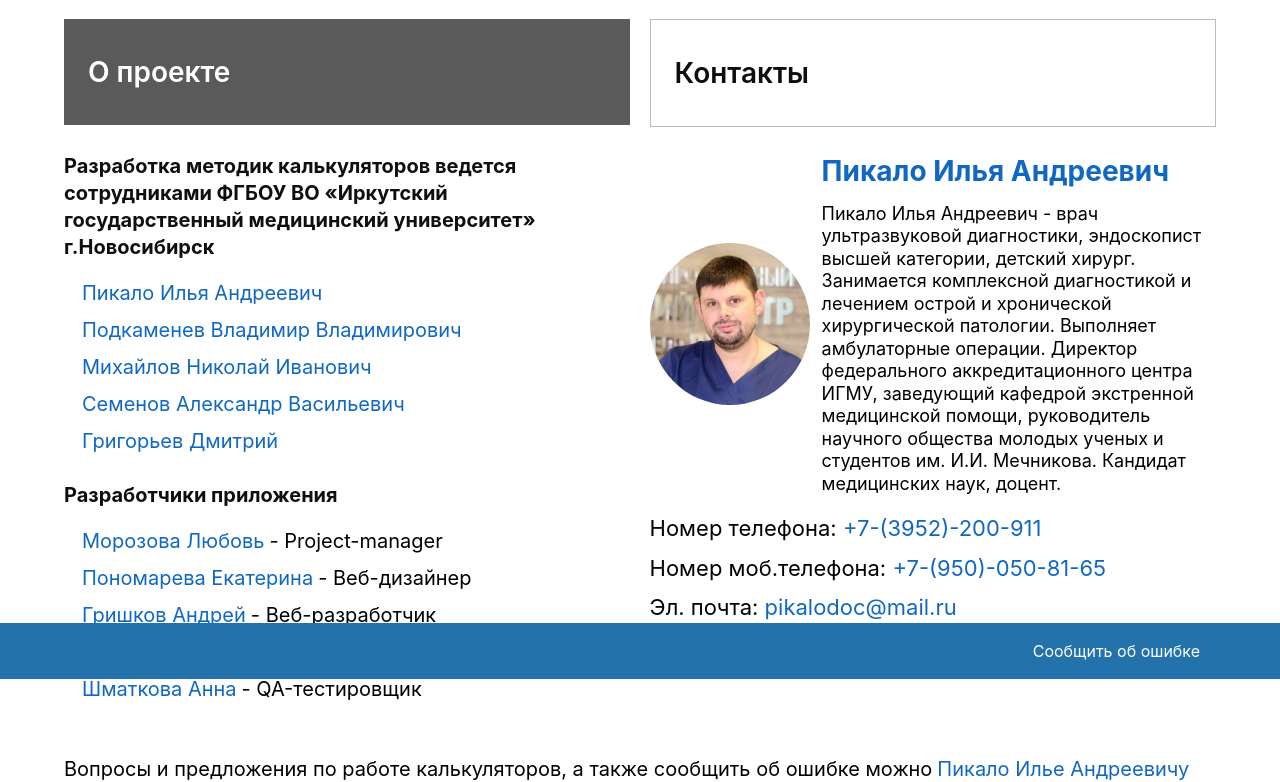
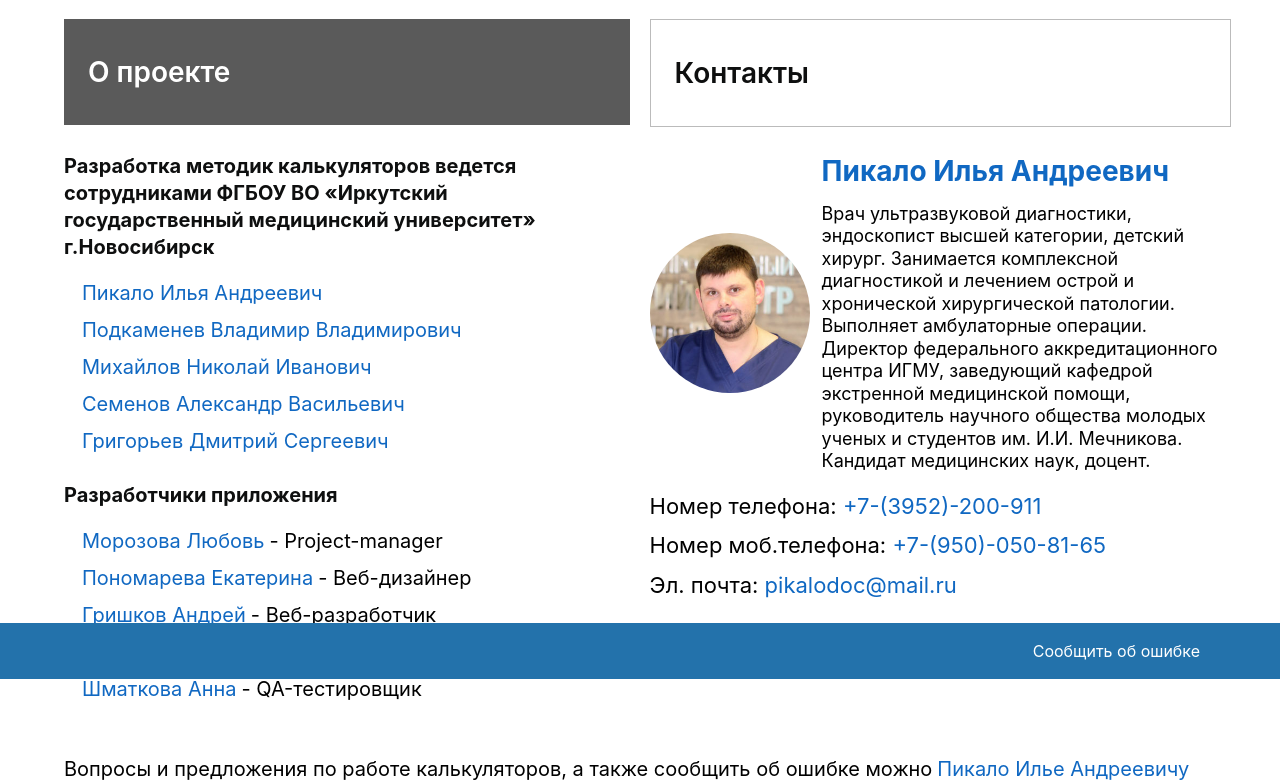
Before and after one commit to Andrey-Grishkov/ultrasound-helper, a React app: page /contacts in a window 1280 px wide. Shown: the part 121-903 px from the top of the page. Built offline with nearby package versions, Linux system fonts and the light colour scheme.

Commit message:
feat: add info about team

```diff
--- a/src/components/Contacts/Contacts.js
+++ b/src/components/Contacts/Contacts.js
@@ -1,8 +1,18 @@
 import "./Contacts.scss";
 import TeamList from "../TeamList/TeamList";
 import PersonalContacts from "../PersonalContacts/PersonalContacts";
+import {doctorList} from "../../utils/constants"
+import {infoContact} from "../../redux/actions";
+import {connect, useDispatch} from "react-redux";
 
 const Contacts = () => {
+
+  const dispatch = useDispatch();
+
+  const clickHandler = event => {
+    event.preventDefault();
+    dispatch(infoContact(doctorList[0].name, doctorList[0].photo, doctorList[0].info, doctorList[0].contacts));
+  }
 
   return (
     <section className="contacts">
@@ -18,10 +28,14 @@ const Contacts = () => {
         </div>
       <div className="contacts__text-container">
         <p className="contacts__text">Вопросы и предложения по работе калькуляторов, а также сообщить об ошибке можно</p>
-        <p className="contacts__link">Пикало Илье Андреевичу</p>
+        <p className="contacts__link" onClick={clickHandler}>Пикало Илье Андреевичу</p>
       </div>
     </section>
   );
 };
 
-export default Contacts;
+const mapDispatchToProps = {
+  infoContact
+}
+
+export default connect(null, mapDispatchToProps)(Contacts);
--- a/src/components/Form/Form.js
+++ b/src/components/Form/Form.js
@@ -9,7 +9,6 @@ const Form = ({resultat}) => {
   const [isBlockedInput, setIsBlockedInput] = useState(false);
   const [isBlockedClear, setIsBlockedClear] = useState(true);
   const [isBlockedSubmit, setIsBlockedSubmit] = useState(true);
-  console.log(resultat.result, 'init res')
 
   const dispatch = useDispatch();
 
--- a/src/components/PersonalContacts/PersonalContacts.js
+++ b/src/components/PersonalContacts/PersonalContacts.js
@@ -1,29 +1,37 @@
 import "./PersonalContacts.scss";
-import Pikalo from "../../images/Pikalo.jpg"
+import {connect} from "react-redux";
+import {useEffect} from "react";
 
-const PersonalContacts = () => {
+const PersonalContacts = ({personal}) => {
+
+  useEffect(()=>{
+    },
+    [personal]);
 
   return (
     <section className="personal">
       <div className="personal__content">
-        <img className="personal__image" src={Pikalo}/>
+        <img className="personal__image" src={personal.photo}/>
         <div className="personal__text">
-          <h3 className="personal__title">Пикало Илья Андреевич</h3>
-          <p className="personal__description">Пикало Илья Андреевич - врач ультразвуковой диагностики, эндоскопист высшей
-            категории, детский хирург. Занимается комплексной диагностикой и лечением острой и хронической хирургической
-            патологии. Выполняет амбулаторные операции. Директор федерального аккредитационного центра ИГМУ, заведующий
-            кафедрой экстренной медицинской помощи, руководитель научного общества молодых ученых и студентов
-            им. И.И. Мечникова. Кандидат медицинских наук, доцент.</p>
+          <h3 className="personal__title">{personal.name}</h3>
+          <p className="personal__description">{personal.info}</p>
         </div>
       </div>
-      <p className="personal__name-link">Номер телефона: <a className="personal__link" href="tel:+7(3952)-200-911">
-        +7-(3952)-200-911</a></p>
-      <p className="personal__name-link">Номер моб.телефона: <a className="personal__link" href="tel:+7(950)-050-81-65">
-        +7-(950)-050-81-65</a></p>
-      <p className="personal__name-link">Эл. почта: <a className="personal__link" href="mailto:pikalodoc@mail.ru">
-        pikalodoc@mail.ru</a></p>
+      {
+        personal.contacts.map((cont, index)=>(
+            <p key={index} className="personal__name-link">{cont.nameCont} <a className="personal__link" href={`${cont.pref}${cont.value}`}>
+              {cont.value}</a></p>
+          )
+        )
+      }
     </section>
   );
 };
 
-export default PersonalContacts;
+const mapStateToProps = state => {
+  return {
+    personal: state.info
+  }
+}
+
+export default connect(mapStateToProps, null)(PersonalContacts);
--- a/src/components/PersonalContacts/PersonalContacts.scss
+++ b/src/components/PersonalContacts/PersonalContacts.scss
@@ -1,7 +1,6 @@
 @import "../root";
 
 .personal {
-
 
   &__content {
     margin: 28px 0 0 0;
@@ -12,11 +11,13 @@
 
   &__image {
     width: 12.50vw;
-    object-fit: contain;
+    height: 12.50vw;
+    object-fit: cover;
     border-radius: 100%;
   }
 
   &__text {
+    width: 32vw;
 
   }
 
--- /dev/null
+++ b/src/components/Team/Team.js
@@ -0,0 +1,27 @@
+import "./Team.scss";
+import {infoContact} from "../../redux/actions";
+import {connect} from "react-redux";
+import {useDispatch} from "react-redux";
+
+const Team = ({name, prof, photo, info, contacts}) => {
+
+  const dispatch = useDispatch();
+
+  const clickHandler = event => {
+    event.preventDefault();
+    dispatch(infoContact(name, photo, info, contacts));
+  }
+
+  return (
+    <li className="team__item">
+      <p className="team__link" onClick={clickHandler}>{name}</p>
+      <span className="team__prof">{prof}</span>
+    </li>
+  );
+};
+
+const mapDispatchToProps = {
+  infoContact
+}
+
+export default connect(null, mapDispatchToProps)(Team);
--- a/src/components/TeamList/TeamList.js
+++ b/src/components/TeamList/TeamList.js
@@ -1,4 +1,7 @@
 import "./TeamList.scss";
+import Team from "../Team/Team";
+import {doctorList} from "../../utils/constants"
+import {projectList} from "../../utils/constants"
 
 const TeamList = () => {
 
@@ -7,44 +10,29 @@ const TeamList = () => {
       <h3 className="team__title">Разработка методик калькуляторов ведется сотрудниками ФГБОУ ВО «Иркутский государственный
         медицинский университет» г.Новосибирск</h3>
       <ul className="team__list">
-        <li className="team__item">
-          <p className="team__link">Пикало Илья Андреевич</p>
-        </li>
-        <li className="team__item">
-          <p className="team__link">Подкаменев Владимир Владимирович</p>
-        </li>
-        <li className="team__item">
-          <p className="team__link">Михайлов Николай Иванович</p>
-        </li>
-        <li className="team__item">
-          <p className="team__link">Семенов Александр Васильевич</p>
-        </li>
-        <li className="team__item">
-          <p className="team__link">Григорьев Дмитрий</p>
-        </li>
+        {doctorList.map((people) =>
+          (<Team
+            name={people.name}
+            prof={people.prof}
+            key={people.id}
+            photo={people.photo}
+            info={people.info}
+            contacts={people.contacts}
+          /> )
+        )}
       </ul>
       <h3 className="team__title">Разработчики приложения</h3>
       <ul className="team__list">
-        <li className="team__item">
-          <p className="team__link">Морозова Любовь</p>
-          <span className="team__prof"> - Project-manager</span>
-        </li>
-        <li className="team__item">
-          <p className="team__link">Пономарева Екатерина</p>
-            <span className="team__prof"> - Веб-дизайнер</span>
-        </li>
-        <li className="team__item">
-          <p className="team__link">Гришков Андрей</p>
-          <span className="team__prof"> - Веб-разработчик</span>
-        </li>
-        <li className="team__item">
-          <p className="team__link">Сан Никита</p>
-          <span className="team__prof"> - QA-тестировщик</span>
-        </li>
-        <li className="team__item">
-          <p className="team__link">Шматкова Анна</p>
-            <span className="team__prof"> - QA-тестировщик</span>
-        </li>
+        {projectList.map((people) =>
+          (<Team
+            name={people.name}
+            prof={people.prof}
+            key={people.id}
+            photo={people.photo}
+            info={people.info}
+            contacts={people.contacts}
+          /> )
+        )}
       </ul>
     </section>
   );
--- a/src/redux/actions.js
+++ b/src/redux/actions.js
@@ -1,4 +1,4 @@
-import {SET_RESULT} from "./types";
+import {SET_RESULT, SET_INFO} from "./types";
 
 export function calcRes(grown, weight, l, sep) {
   return {
@@ -6,3 +6,10 @@ export function calcRes(grown, weight, l, sep) {
     payload: {grown, weight, l, sep}
   }
 }
+
+export function infoContact(name, photo, info, contacts) {
+  return {
+    type: SET_INFO,
+    payload: {name, photo, info, contacts}
+  }
+}
--- /dev/null
+++ b/src/redux/nameReducer.js
@@ -0,0 +1,11 @@
+import {SET_INFO} from "./types";
+import {doctorList} from "../utils/constants"
+
+const initialState = doctorList[0];
+
+export const nameReducer = (state = initialState, action) => {
+  if(action.type===SET_INFO){
+    return action.payload
+  }
+  return state
+}
--- a/src/redux/rootReducer.js
+++ b/src/redux/rootReducer.js
@@ -1,6 +1,8 @@
 import {combineReducers} from "redux";
 import {appReducer} from './appReducer'
+import {nameReducer} from './nameReducer'
 
 export const rootReducer = combineReducers({
-  app: appReducer
+  app: appReducer,
+  info: nameReducer
 })
--- a/src/redux/types.js
+++ b/src/redux/types.js
@@ -1 +1,3 @@
 export const SET_RESULT = 'RESULT/SET_RESULT'
+
+export const SET_INFO = 'CONTACTS/SET_INFO'
--- /dev/null
+++ b/src/utils/constants.js
@@ -0,0 +1,191 @@
+import Pikalo from "../images/Pikalo.jpg";
+import Podkamenev from "../images/Podkamenev.jpg";
+import Mihaylov from "../images/Mihaylov.jpg";
+import Semenov from "../images/Semenov.png";
+import Grigoriev from "../images/Grigoriev.png";
+import Grishkov from "../images/Grishkov.jpg";
+import Morozova from "../images/Morozova.jpg";
+import UnknownWomen from "../images/UnknownWomen.png";
+import SanNikita from "../images/SanNikita.jpg";
+
+export const doctorList = [
+  {
+    name: 'Пикало Илья Андреевич',
+    prof: '',
+    id: 1,
+    photo: Pikalo,
+    info:'Врач ультразвуковой диагностики, эндоскопист высшей\n' +
+      'категории, детский хирург. Занимается комплексной диагностикой и лечением острой и хронической хирургической\n' +
+      'патологии. Выполняет амбулаторные операции. Директор федерального аккредитационного центра ИГМУ, заведующий\n' +
+      'кафедрой экстренной медицинской помощи, руководитель научного общества молодых ученых и студентов\n' +
+      'им. И.И. Мечникова. Кандидат медицинских наук, доцент.',
+    contacts: [
+      {
+        nameCont:'Номер телефона:',
+        pref:'tel:',
+        value:'+7-(3952)-200-911'
+      },
+      {
+        nameCont:'Номер моб.телефона:',
+        pref:'tel:',
+        value:'+7-(950)-050-81-65'
+      },
+      {
+        nameCont:'Эл. почта:',
+        pref:'mailto:',
+        value:'pikalodoc@mail.ru'
+      },
+    ]
+  },
+  {
+    name: 'Подкаменев Владимир Владимирович',
+    prof: '',
+    id: 2,
+    photo: Podkamenev,
+    info:'Доктор медицинских наук, профессор. Один из самых известных иркутских детских докторов. Осенью 2001 года ' +
+      'провёл уникальную операцию по спасению четвероклассника Антона Бикинина. Мальчик, попавший под автобус, получил ' +
+      'травму, несовместимую с жизнью. Хирург Владимир Подкаменев, эндоскопист, реаниматолог и анестезиолог, которые ' +
+      'спасли Антону жизнь, были удостоены премии «Признание» в номинации «Уникальная операция». ' +
+      'Автор более 150 научных публикаций, 5 монографий, 4 учебных пособий и учебника «Хирургические болезни ' +
+      'детского возраста» (2005), 5 изобретений. Под его редакцией издано 5 сборников научных трудов. ' +
+      'Является научным консультантом и руководителем 7 докторских и 8 кандидатских диссертаций.',
+    contacts: [
+      {
+        nameCont:'Номер телефона:',
+        pref:'tel:',
+        value:'+7-(3952)-29-15-85'
+      },
+      {
+        nameCont:'Эл. почта:',
+        pref:'mailto:',
+        value:'v.podkamenev@ismu.baikal.ru'
+      },
+    ]
+  },
+  {
+    name: 'Михайлов Николай Иванович',
+    prof: '',
+    id: 3,
+    photo: Mihaylov,
+    info:'Врач ультразвуковой диагностики, детский врач ультразвуковой диагностики.\n' +
+      'Врач высшей категории, кандидат медицинских наук. В 1994 году окончил Иркутский медицинский институт, факультет ' +
+      '«педиатрия». Интернатуру проходил а Иркутской городской клинической больнице, по циклу «детская хирургия». Стаж 29 лет',
+    contacts: [
+      {
+        nameCont:'Номер телефона:',
+        pref:'tel:',
+        value:'+7-(3952)-48-37-89'
+      }
+    ]
+  },
+  {
+    name: 'Семенов Александр Васильевич',
+    prof: '',
+    id: 4,
+    photo: Semenov,
+    info:'Врач городской клинической больницы № 3, кандидат медицинских наук Александр Семенов работает нейрохирургом ' +
+      'более 20 лет. Он провел около двух тысяч успешных операций на головном и спинном мозге. Семенову ' +
+      'присвоено звание «Заслуженный врач Российской Федерации». Александр Валерьевич — самый молодой нейрохирург ' +
+      'в Приангарье, который удостоен столь почетного звания.',
+    contacts: [
+    ]
+  },
+  {
+    name: 'Григорьев Дмитрий Сергеевич',
+    prof: '',
+    id: 5,
+    photo: Grigoriev,
+    info:'Врач Григорьев Дмитрий Сергеевич имеет необходимый опыт и стаж 14 лет для исследования внутренних органов с помощью ' +
+      'эндоскопии. Данный метод требует применения специализированной техники, которая помогает получить требуемые ' +
+      'данные для постановки диагноза. Врач первой категории.',
+    contacts: [
+
+    ]
+  },
+]
+
+export const projectList = [
+  {
+    name: 'Морозова Любовь',
+    prof: ' - Project-manager',
+    id: 1,
+    photo: Morozova,
+    info:'Тут какой-то текст',
+    contacts: [
+      {
+        nameCont:'Номер моб.телефона:',
+        pref:'tel:',
+        value:'+7-(950)-050-81-65'
+      },
+    ]
+  },
+  {
+    name: 'Пономарева Екатерина',
+    prof: ' - Веб-дизайнер',
+    id: 2,
+    photo: UnknownWomen,
+    info:'Тут какой-то текст',
+    contacts: [
+    ]
+  },
+  {
+    name: 'Гришков Андрей',
+    prof: ' - Веб-разработчик',
+    id: 2,
+    photo: Grishkov,
+    info:'Веб-разработчик с опытом frontend разработки на React и backend разработки на Node.js. Стек: HTML, CSS, Sass, ' +
+      'JavaScript, Git, BEM, Figma, Webpack, React, Redux, ' +
+      'TypeScript, Node.js, Postman, MongoDB, Express.' +
+      ' Разработчик ряда проектов: сайт по продаже стикеров, сайт поиска студенческих работ, сайт для приюта ' +
+      'бездомных животных, сайт по поиску фильмов, социальная сеть обмена фотографиями.' +
+      ' Менторство над студентами в качестве старшего студента. Ответы на вопросы по программе обучения "веб-разработчик", ' +
+      'помощь в работе над ошибками по проектным работам, более глубокое объяснение теоретических основ, предоставление ' +
+      'дополнительных материалов. В текущем проекте использованы следующие технологии: Sass, React, Redux.',
+    contacts: [
+      {
+        nameCont:'Эл. почта:',
+        pref:'mailto:',
+        value:'andreygorm@gmail.com'
+      },
+      {
+        nameCont:'Telegram:',
+        pref:'',
+        value:'https://t.me/Andreygorm'
+      },
+      {
+        nameCont:'Linkedin:',
+        pref:'',
+        value:'https://www.linkedin.com/in/andrey-grishkov'
+      },
+      {
+        nameCont:'Github:',
+        pref:'',
+        value:'https://github.com/Andrey-Grishkov'
+      },
+    ]
+  },
+  {
+    name: 'Сан Никита',
+    prof: ' - QA-тестировщик',
+    id: 2,
+    photo: SanNikita,
+    info:'Тут какой-то текст',
+    contacts: [
+      {
+        nameCont:'Telegram:',
+        pref:'',
+        value:'https://t.me/sshittyIT'
+      },
+    ]
+  },
+  {
+    name: 'Шматкова Анна',
+    prof: ' - QA-тестировщик',
+    id: 2,
+    photo: UnknownWomen,
+    info:'Тут какой-то текст',
+    contacts: [
+
+    ]
+  }
+]
```
Also changed, not shown: src/components/Team/Team.scss (added), src/images/Grigoriev.png (added), src/images/Grishkov.jpg (added), src/images/Mihaylov.jpg (added), src/images/Morozova.jpg (added), src/images/Podkamenev.jpg (added), src/images/SanNikita.jpg (added), src/images/Semenov.png (added), src/images/UnknownWomen.png (added).
